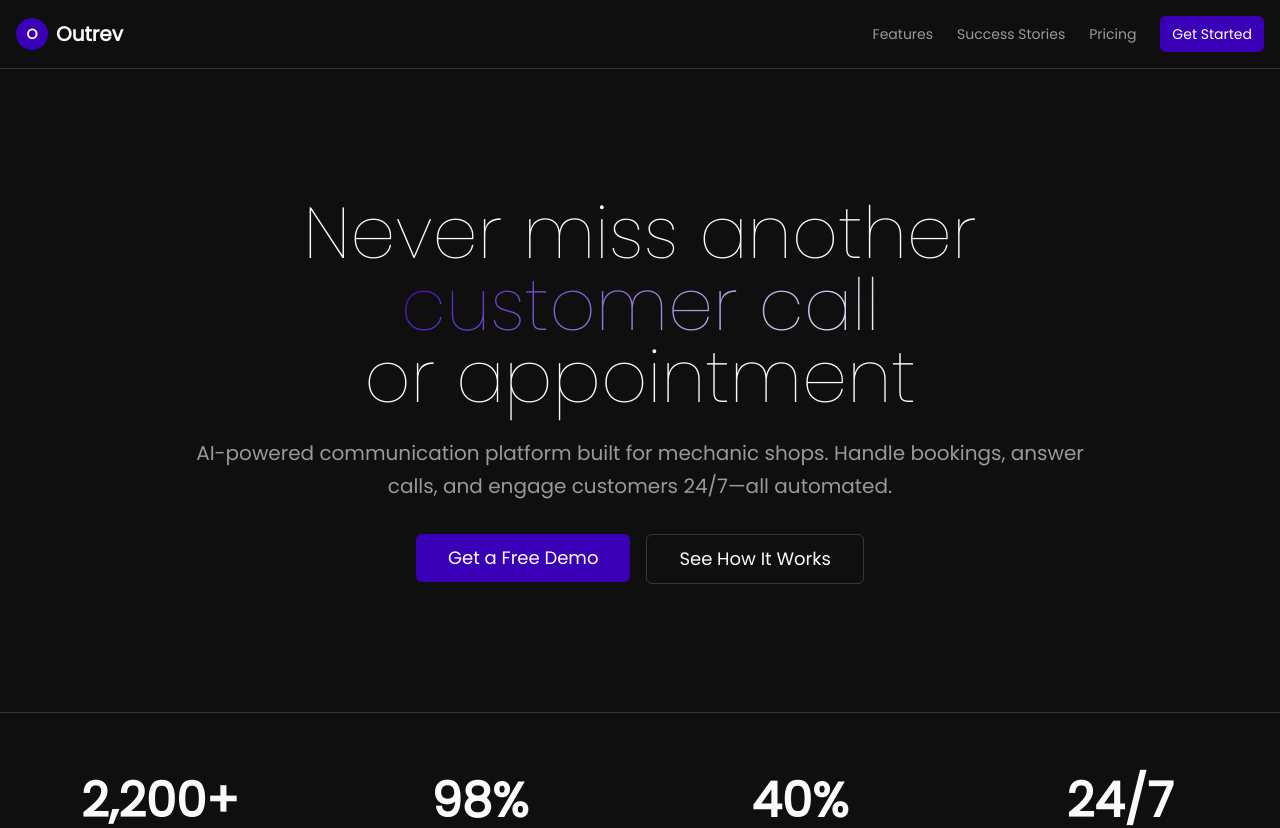
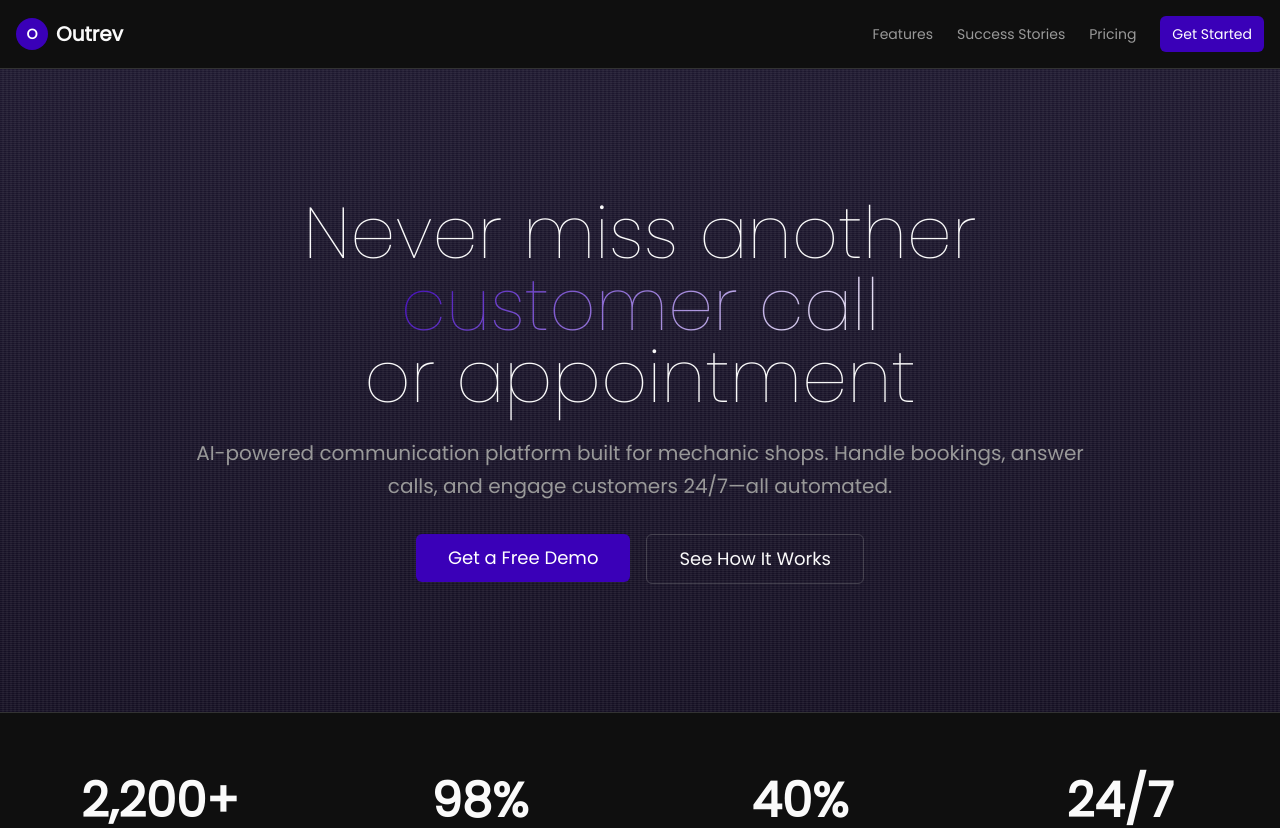
Before and after one commit to Outrev/v0-outrev-landing-page, a Next.js app: page / in a window 1280 px wide. Shown: the top 828 px of the page. Built offline with nearby package versions, Linux system fonts and the light colour scheme.

Commit message:
feat: add brushed metal background to hero section
Introduce modern texture with dark gradient for better text legibility.

```diff
--- a/app/globals.css
+++ b/app/globals.css
@@ -20,6 +20,26 @@ body {
 
   .gradient-bg-blue-slate {
     background: linear-gradient(135deg, hsl(var(--primary)) 0%, hsl(var(--secondary)) 100%);
+  }
+
+  .brushed-metal-bg {
+    background:
+      repeating-linear-gradient(
+        90deg,
+        transparent,
+        transparent 2px,
+        rgba(255, 255, 255, 0.03) 2px,
+        rgba(255, 255, 255, 0.03) 4px
+      ),
+      repeating-linear-gradient(
+        0deg,
+        transparent,
+        transparent 1px,
+        rgba(255, 255, 255, 0.05) 1px,
+        rgba(255, 255, 255, 0.05) 2px
+      ),
+      linear-gradient(180deg, rgba(30, 25, 50, 0.8) 0%, rgba(20, 15, 35, 0.9) 100%);
+    background-color: #1a1220;
   }
 }
 
--- a/app/page.tsx
+++ b/app/page.tsx
@@ -24,8 +24,9 @@ export default function Page() {
       </header>
 
       {/* Hero Section */}
-      <section className="container mx-auto px-4 py-20 md:py-32">
-        <div className="max-w-4xl mx-auto text-center">
+      <section className="brushed-metal-bg -mx-4 px-4 py-20 md:py-32">
+        <div className="container mx-auto">
+          <div className="max-w-4xl mx-auto text-center">
           <h1 className="text-5xl md:text-7xl font-thin text-foreground mb-6 leading-tight text-balance">
             {'Never miss another '}
             <span className="gradient-text">customer call</span>
@@ -42,6 +43,7 @@ export default function Page() {
               See How It Works
             </Button>
           </div>
+        </div>
         </div>
       </section>
 
```
